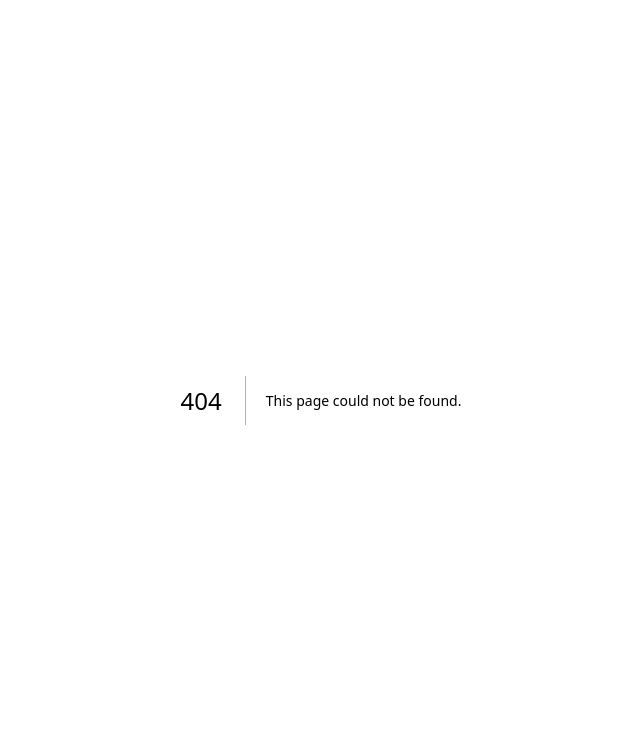
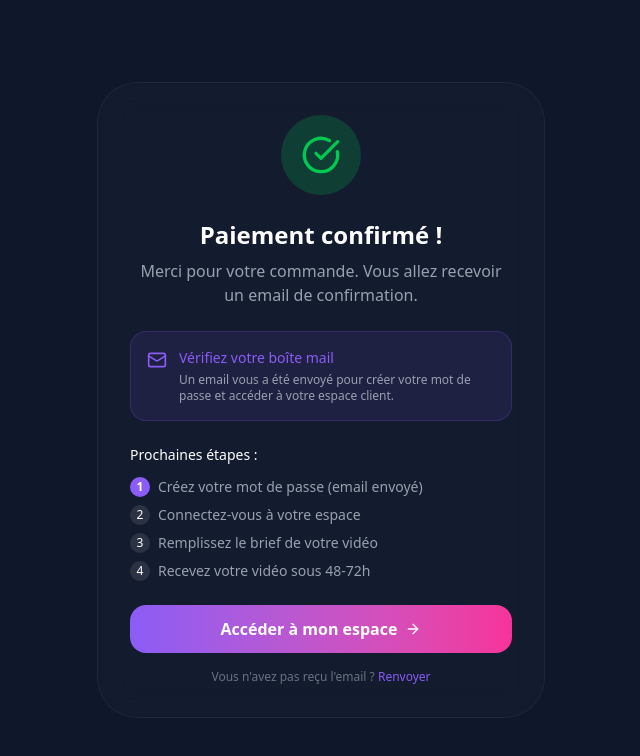
Before and after one commit to cheroneb-afk/creatugc-app, a Next.js app: page /checkout/success in a window 1280 px wide. Before the commit this address had no page. Shown: the top 756 px of the page, without its empty margins (319-959 px from the left). Built offline with nearby package versions, Linux system fonts and the light colour scheme.

Commit message:
feat: add checkout success page with proper post-payment flow

```diff
--- a/src/app/(auth)/login/page.tsx
+++ b/src/app/(auth)/login/page.tsx
@@ -26,7 +26,8 @@ function LoginContent() {
     const searchParams = useSearchParams();
     const router = useRouter();
     const redirect = searchParams.get("redirect") || "/dashboard";
-    const [email, setEmail] = useState("");
+    const emailFromUrl = searchParams.get("email") || "";
+    const [email, setEmail] = useState(emailFromUrl);
     const [password, setPassword] = useState("");
     const [isLoading, setIsLoading] = useState(false);
     const supabase = createClient();
--- /dev/null
+++ b/src/app/checkout/success/page.tsx
@@ -0,0 +1,111 @@
+"use client";
+
+import { useSearchParams } from "next/navigation";
+import { Suspense } from "react";
+import Link from "next/link";
+import { CheckCircle, Mail, ArrowRight, Loader2 } from "lucide-react";
+
+export default function CheckoutSuccessPage() {
+    return (
+        <Suspense fallback={
+            <div className="min-h-screen bg-background-dark flex items-center justify-center">
+                <Loader2 className="w-8 h-8 animate-spin text-primary" />
+            </div>
+        }>
+            <SuccessContent />
+        </Suspense>
+    );
+}
+
+function SuccessContent() {
+    const searchParams = useSearchParams();
+    const orderId = searchParams.get("orderId");
+    const email = searchParams.get("email");
+
+    return (
+        <div className="min-h-screen bg-background-dark flex items-center justify-center p-4">
+            <div className="max-w-md w-full glass-card rounded-[2.5rem] p-8 border-white/5 text-center">
+
+                {/* Success Icon */}
+                <div className="w-20 h-20 bg-green-500/20 rounded-full flex items-center justify-center mx-auto mb-6">
+                    <CheckCircle className="w-10 h-10 text-green-500" />
+                </div>
+
+                {/* Title */}
+                <h1 className="text-2xl font-bold text-white mb-2">
+                    Paiement confirmé !
+                </h1>
+
+                <p className="text-gray-400 mb-6">
+                    Merci pour votre commande. Vous allez recevoir un email de confirmation.
+                </p>
+
+                {/* Order Summary */}
+                {(orderId || email) && (
+                    <div className="bg-white/5 rounded-xl p-4 mb-6 text-left">
+                        {orderId && (
+                            <div className="flex justify-between text-sm mb-2">
+                                <span className="text-gray-400">N° de commande</span>
+                                <span className="text-white font-mono">{orderId.slice(0, 8)}...</span>
+                            </div>
+                        )}
+                        {email && (
+                            <div className="flex justify-between text-sm">
+                                <span className="text-gray-400">Email</span>
+                                <span className="text-white">{email}</span>
+                            </div>
+                        )}
+                    </div>
+                )}
+
+                {/* Email Info */}
+                <div className="flex items-start gap-3 bg-primary/10 border border-primary/20 rounded-xl p-4 mb-6 text-left">
+                    <Mail className="w-5 h-5 text-primary mt-0.5 flex-shrink-0" />
+                    <div>
+                        <p className="text-sm text-primary font-medium">Vérifiez votre boîte mail</p>
+                        <p className="text-xs text-gray-400 mt-1">
+                            Un email vous a été envoyé pour créer votre mot de passe et accéder à votre espace client.
+                        </p>
+                    </div>
+                </div>
+
+                {/* Next Steps */}
+                <div className="text-left mb-6">
+                    <p className="text-sm font-medium text-white mb-3">Prochaines étapes :</p>
+                    <ol className="space-y-2 text-sm text-gray-400">
+                        <li className="flex items-center gap-2">
+                            <span className="w-5 h-5 bg-primary text-white rounded-full flex items-center justify-center text-xs font-bold">1</span>
+                            Créez votre mot de passe (email envoyé)
+                        </li>
+                        <li className="flex items-center gap-2">
+                            <span className="w-5 h-5 bg-white/10 text-white rounded-full flex items-center justify-center text-xs">2</span>
+                            Connectez-vous à votre espace
+                        </li>
+                        <li className="flex items-center gap-2">
+                            <span className="w-5 h-5 bg-white/10 text-white rounded-full flex items-center justify-center text-xs">3</span>
+                            Remplissez le brief de votre vidéo
+                        </li>
+                        <li className="flex items-center gap-2">
+                            <span className="w-5 h-5 bg-white/10 text-white rounded-full flex items-center justify-center text-xs">4</span>
+                            Recevez votre vidéo sous 48-72h
+                        </li>
+                    </ol>
+                </div>
+
+                {/* CTA Button */}
+                <Link
+                    href={`/login${email ? `?email=${encodeURIComponent(email)}` : ""}`}
+                    className="w-full inline-flex items-center justify-center gap-2 bg-gradient-to-r from-primary to-pink-500 text-white font-semibold py-3 px-6 rounded-xl hover:opacity-90 transition"
+                >
+                    Accéder à mon espace
+                    <ArrowRight className="w-4 h-4" />
+                </Link>
+
+                <p className="text-xs text-gray-500 mt-4">
+                    Vous n&apos;avez pas reçu l&apos;email ? <button className="text-primary hover:underline">Renvoyer</button>
+                </p>
+
+            </div>
+        </div>
+    );
+}
--- a/src/components/payment/PayPalButton.tsx
+++ b/src/components/payment/PayPalButton.tsx
@@ -50,15 +50,15 @@ export default function PayPalButton({ amount, email, briefData, onSuccess }: Pa
                 toast.success("Paiement réussi !");
                 if (onSuccess) onSuccess(capture);
 
-                // If this is a new checkout flow (no brief yet), redirect to brief creation
+                // Redirect to success page with order info
                 const dbOrderId = (capture as { dbOrderId?: string }).dbOrderId;
-                if (briefData.is_checkout && dbOrderId) {
-                    router.push(`/brief/new?orderId=${dbOrderId}`);
-                } else {
-                    router.push("/dashboard");
-                }
+                const successUrl = `/checkout/success?orderId=${dbOrderId || ""}&email=${encodeURIComponent(email || "")}`;
+
+                // Use window.location for full page redirect
+                window.location.href = successUrl;
             } else {
-                toast.error("Le paiement n'a pas pu être capturé.");
+                console.error("Capture response:", capture);
+                toast.error(capture.error || "Le paiement n'a pas pu être capturé.");
             }
         } catch (error) {
             console.error("Capture Error:", error);
```
